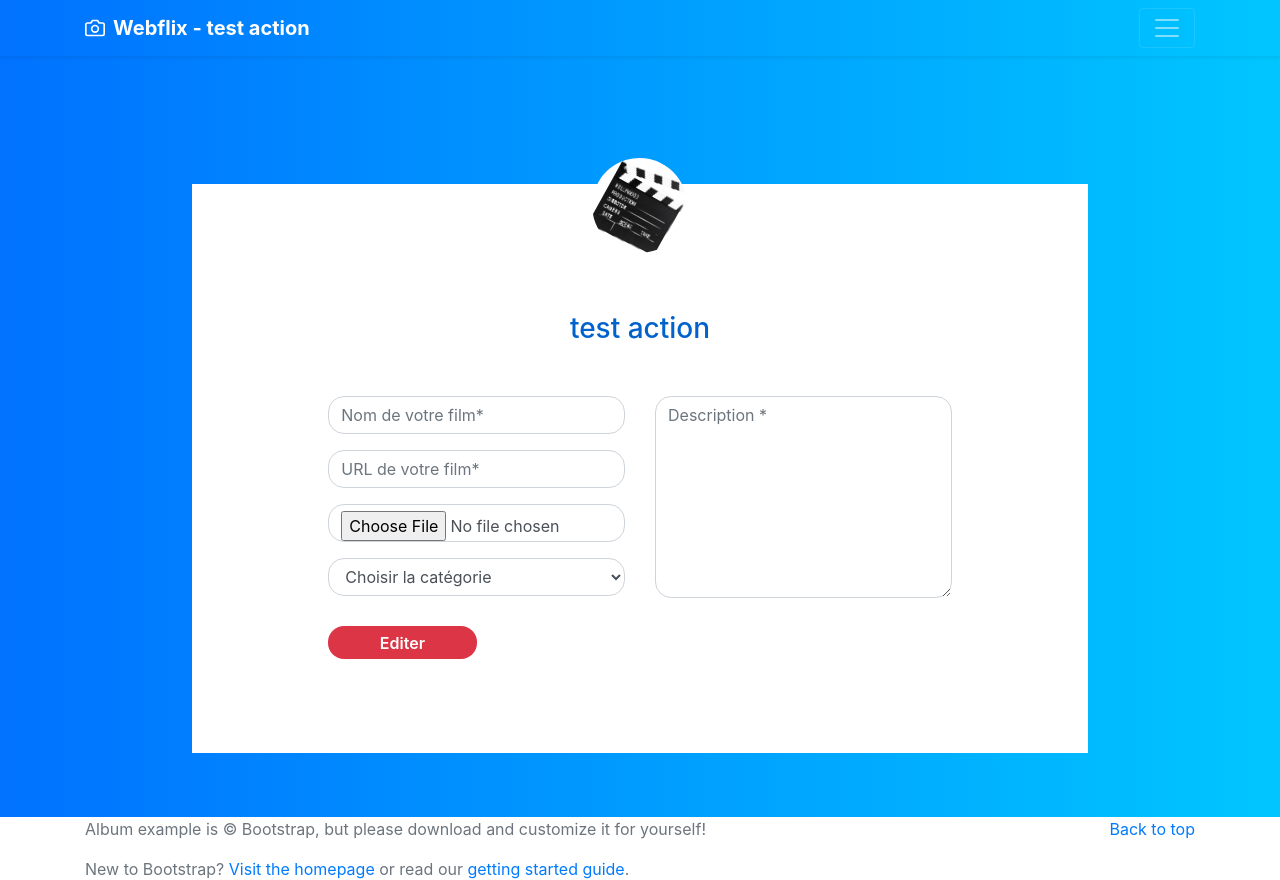
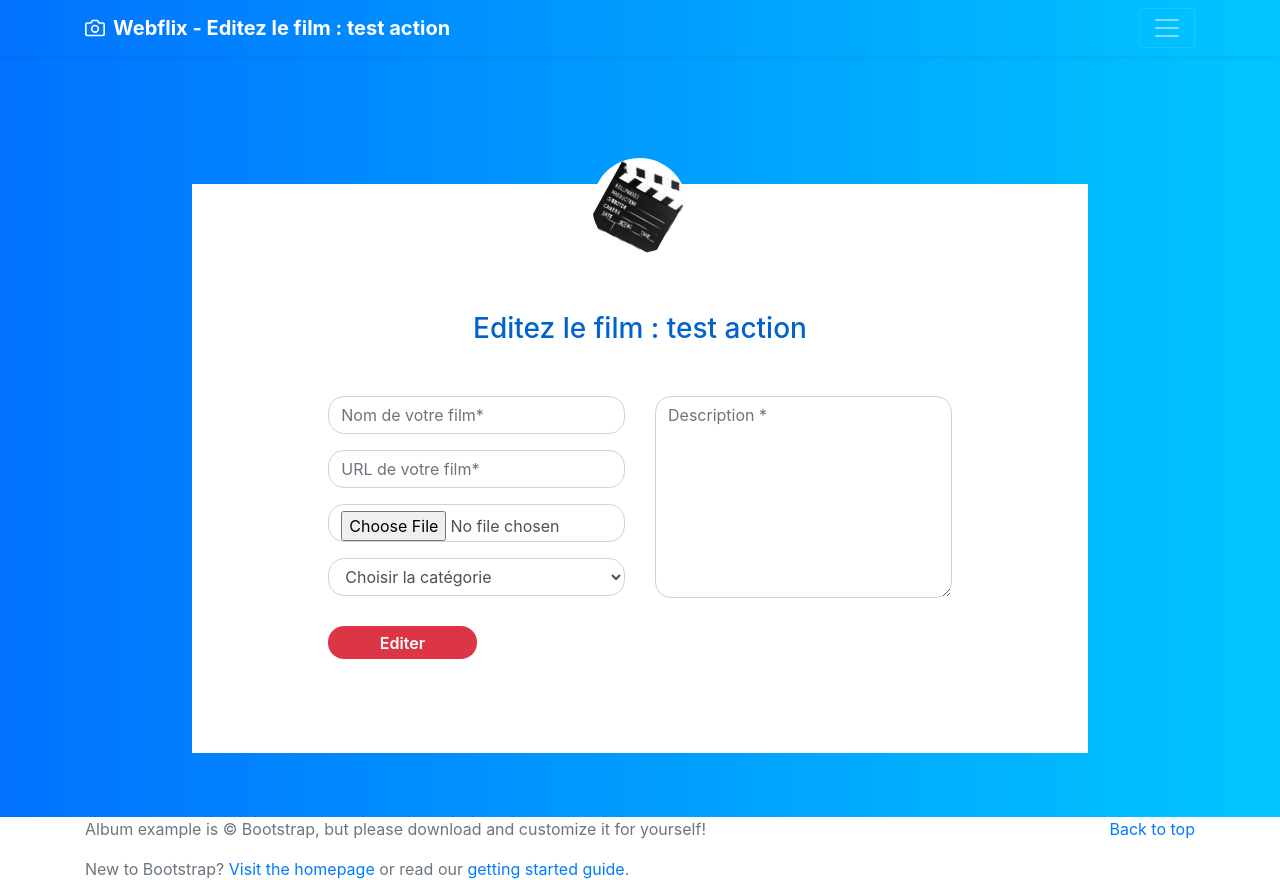
Before and after one commit to FlorentViel/Webflix, a PHP site: page /movie_edite.php?id=78 in a window 1280 px wide. Shown: the top 880 px of the page. Run offline with PHP 8.4, Linux system fonts and the light colour scheme; data comes from the database, SQL or seed files in the repository.

Commit message:
petite modif "éditez le film : "

```diff
--- a/movie_edite.php
+++ b/movie_edite.php
@@ -2,6 +2,8 @@
 $id = isset($_GET['id']) ? $_GET['id'] : 0;
 // Inclus la base de données
 require_once(__DIR__.'/config/database.php');
+
+
 $query = $db->prepare('SELECT * FROM movie WHERE id = :id'); // :id est un paramètre
 $query->bindValue(':id', $id , PDO::PARAM_INT); // On assure que 'lid est bien un entier
 $query->execute(); // Excute la requête
@@ -22,7 +24,7 @@ http_response_code(404);
 <?php	require_once(__DIR__.'/partials/footer.php');
 	die();
 }
-$currentPageTitle = $movie['title'] ;
+$currentPageTitle = "Editez le film : " . $movie['title'] ;
 // Le fichier header.php est inbclus sur la page
 require_once(__DIR__.'/partials/header.php');
 
```
